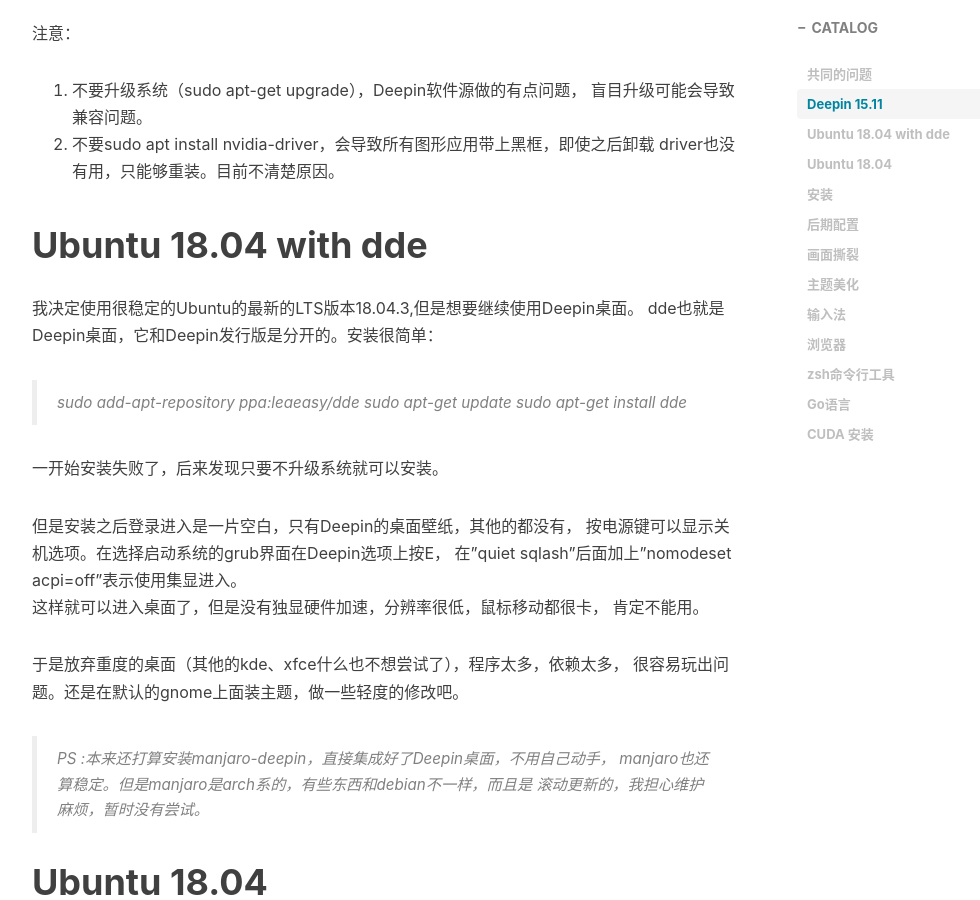
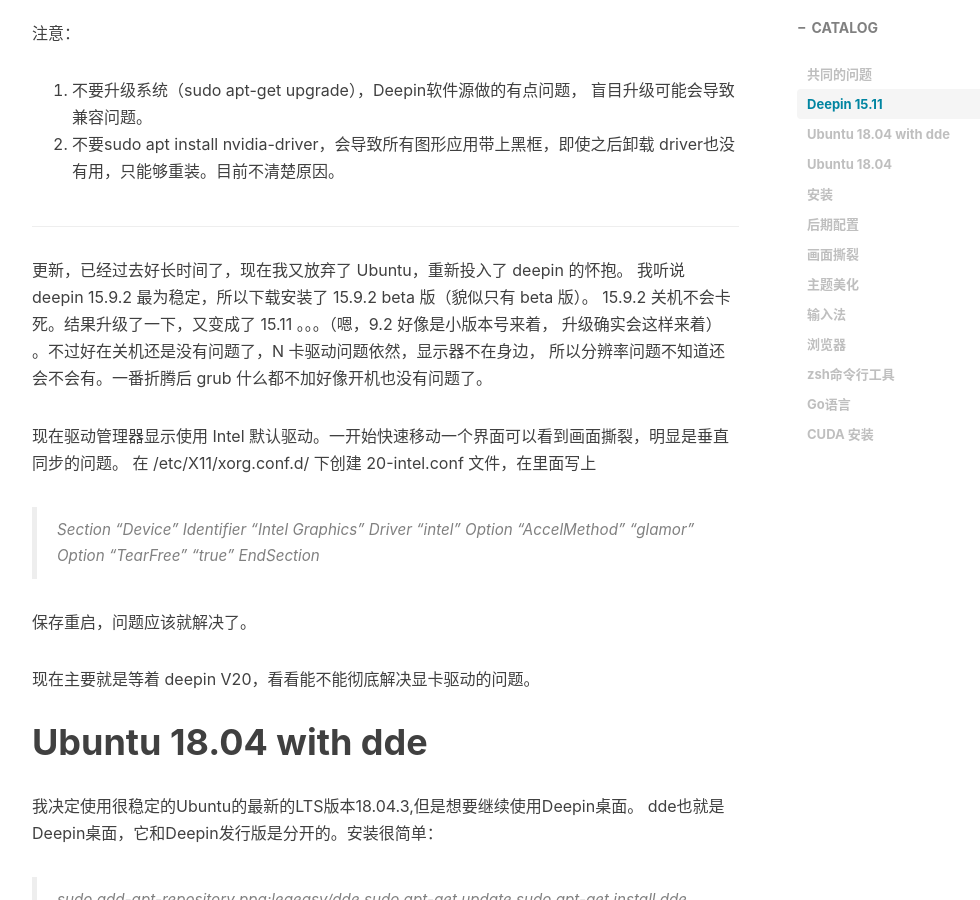
Before and after one commit to gonearewe/gonearewe.github.io, a Jekyll site: the page built from _posts/2019-09-07-Linux桌面版安装问题总结.md, in a window 1280 px wide and 900 px high, scrolled down 1903 px. Shown: the whole window, without its empty margins (233-1213 px from the left). Built offline with Jekyll 4.4.1, drawn with Linux system fonts in a browser that asks for light colours; nearby versions of some CDN libraries; comment, search, counter and statistics services are not loaded.

Commit message:
update linux

```diff
--- a/_posts/2019-09-07-Linux桌面版安装问题总结.md
+++ b/_posts/2019-09-07-Linux桌面版安装问题总结.md
@@ -62,6 +62,28 @@
 盲目升级可能会导致兼容问题。
 2. 不要sudo apt install nvidia-driver，会导致所有图形应用带上黑框，即使之后卸载
 driver也没有用，只能够重装。目前不清楚原因。
+
+---
+
+更新，已经过去好长时间了，现在我又放弃了 Ubuntu，重新投入了 deepin 的怀抱。
+我听说 deepin 15.9.2 最为稳定，所以下载安装了 15.9.2 beta 版（貌似只有 beta 版）。
+15.9.2 关机不会卡死。结果升级了一下，又变成了 15.11 。。。（嗯，9.2 好像是小版本号来着，
+升级确实会这样来着） 。不过好在关机还是没有问题了，N 卡驱动问题依然，显示器不在身边，
+所以分辨率问题不知道还会不会有。一番折腾后 grub 什么都不加好像开机也没有问题了。
+
+现在驱动管理器显示使用 Intel 默认驱动。一开始快速移动一个界面可以看到画面撕裂，明显是垂直同步的问题。
+在 /etc/X11/xorg.conf.d/ 下创建 20-intel.conf 文件，在里面写上
+
+> Section     "Device"
+> Identifier  "Intel Graphics"
+> Driver      "intel"
+> Option      "AccelMethod" "glamor"
+> Option      "TearFree" "true"
+> EndSection
+
+保存重启，问题应该就解决了。
+
+现在主要就是等着 deepin V20，看看能不能彻底解决显卡驱动的问题。
 
 # Ubuntu 18.04 with dde
 
```
Also changed, not shown: _posts/2019-08-12-转载-git问题解决.md (+23 -3 lines).
